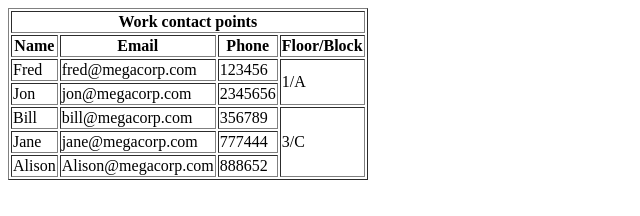
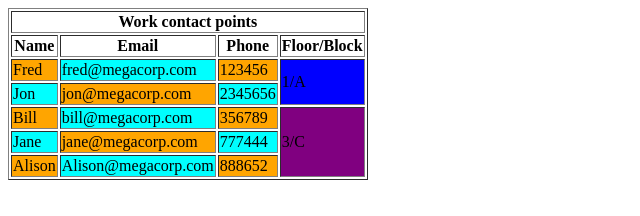
Before and after one commit to SarthakGajera/Practical-1_web-dev, a plain HTML site: page practical 1_C.html in a window 1280 px wide. Shown: the whole page, without its empty margins (0-640 px from the left). Drawn offline with Linux system fonts and the light colour scheme.

Commit message:
Update practical 1_C.html

```diff
--- a/practical 1_C.html
+++ b/practical 1_C.html
@@ -18,37 +18,37 @@
 
         </tr>
         <tr>
-            <td>Fred</td>
-            <td>fred@megacorp.com</td>
-            <td>123456</td>
-            <td rowspan="2">1/A</td>
+            <td style="background-color: orange;">Fred</td>
+            <td style="background-color: aqua;">fred@megacorp.com</td>
+            <td style="background-color: orange;">123456</td>
+            <td rowspan="2" style="background-color: blue;">1/A</td>
         </tr>
 
         <tr>
-            <td>Jon</td>
-            <td>jon@megacorp.com</td>
-            <td>2345656</td>
+            <td style="background-color: aqua;">Jon</td>
+            <td style="background-color: orange;">jon@megacorp.com</td>
+            <td style="background-color: aqua;">2345656</td>
 
         </tr>
 
         <tr>
-            <td>Bill</td>
-            <td>bill@megacorp.com</td>
-            <td>356789</td>
-            <td rowspan="3">3/C</td>
+            <td style="background-color: orange;">Bill</td>
+            <td style="background-color: aqua;">bill@megacorp.com</td>
+            <td style="background-color: orange;">356789</td>
+            <td rowspan="3" style="background-color: purple;">3/C</td>
         </tr>
 
         <tr>
-            <td>Jane</td>
-            <td>jane@megacorp.com</td>
-            <td>777444</td>
+            <td style="background-color: aqua;">Jane</td>
+            <td style="background-color: orange">jane@megacorp.com</td>
+            <td style="background-color: aqua;">777444</td>
 
         </tr>
 
         <tr>
-            <td>Alison</td>
-            <td>Alison@megacorp.com</td>
-            <td>888652</td>
+            <td style="background-color: orange;">Alison</td>
+            <td style="background-color: aqua;">Alison@megacorp.com</td>
+            <td style="background-color: orange;">888652</td>
 
         </tr>
     </table>
```
